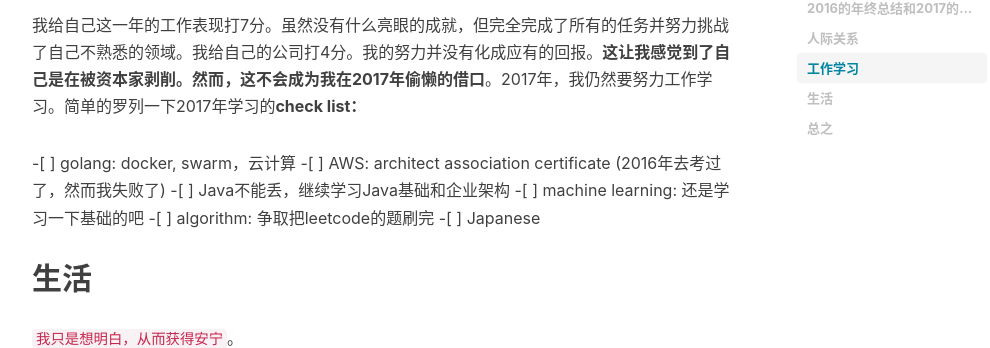
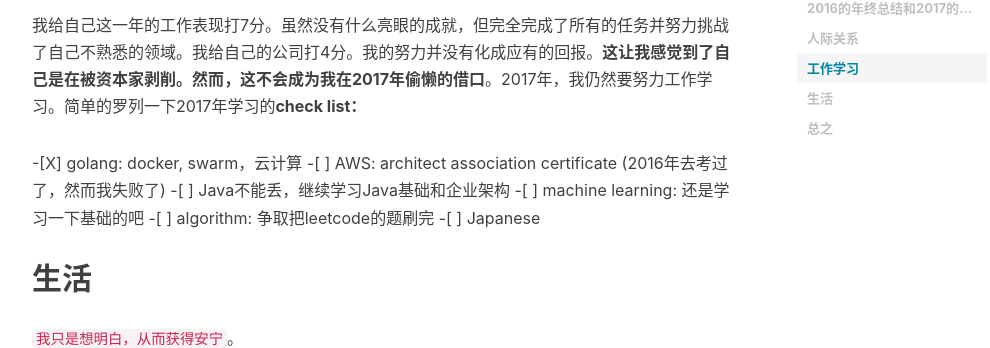
Before and after one commit to alvindaiyan/alvindaiyan.github.io, a Jekyll site: the page built from _posts/life/2017-01-02-zong-jie.md, in a window 1280 px wide and 900 px high, scrolled down 1455 px. Shown: the part 107-455 px from the top of the window, without its empty margins (233-1223 px from the left). Built offline with Jekyll 4.4.1, drawn with Linux system fonts in a browser that asks for light colours; nearby versions of some CDN libraries; comment, search, counter and statistics services are not loaded.

```diff
--- a/_posts/life/2017-01-02-zong-jie.md
+++ b/_posts/life/2017-01-02-zong-jie.md
@@ -34,7 +34,7 @@ tags:
 
 我给自己这一年的工作表现打7分。虽然没有什么亮眼的成就，但完全完成了所有的任务并努力挑战了自己不熟悉的领域。我给自己的公司打4分。我的努力并没有化成应有的回报。**这让我感觉到了自己是在被资本家剥削。然而，这不会成为我在2017年偷懒的借口**。2017年，我仍然要努力工作学习。简单的罗列一下2017年学习的**check list：**
 
--[ ] golang: docker, swarm，云计算
+-[X] golang: docker, swarm，云计算
 -[ ] AWS: architect association certificate (2016年去考过了，然而我失败了)
 -[ ] Java不能丢，继续学习Java基础和企业架构
 -[ ] machine learning: 还是学习一下基础的吧
```
